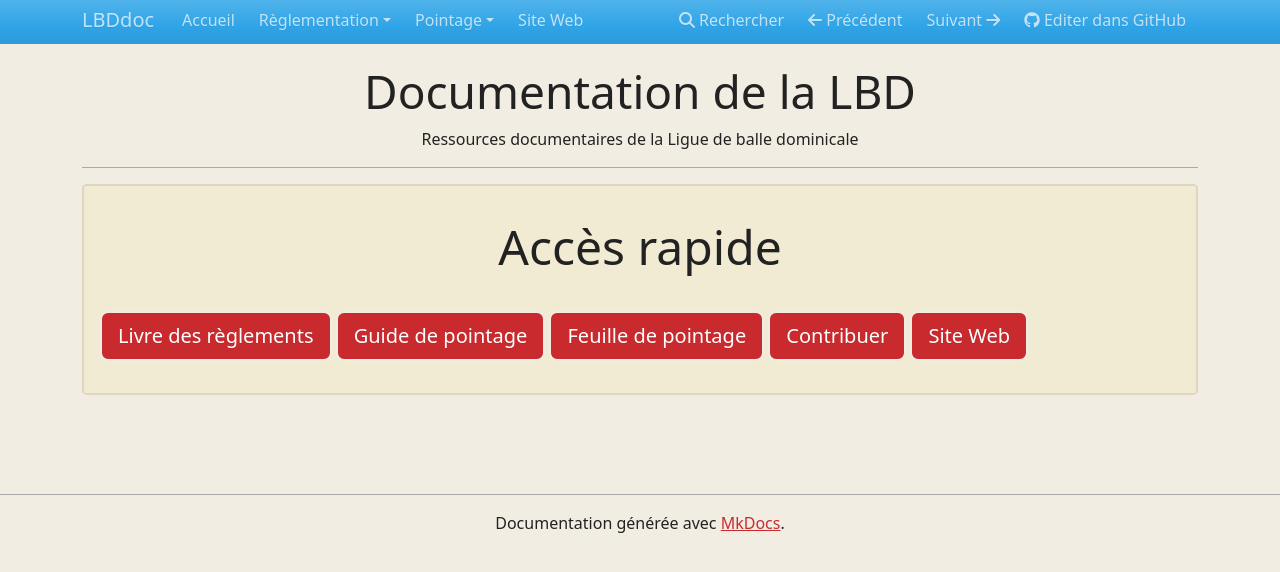
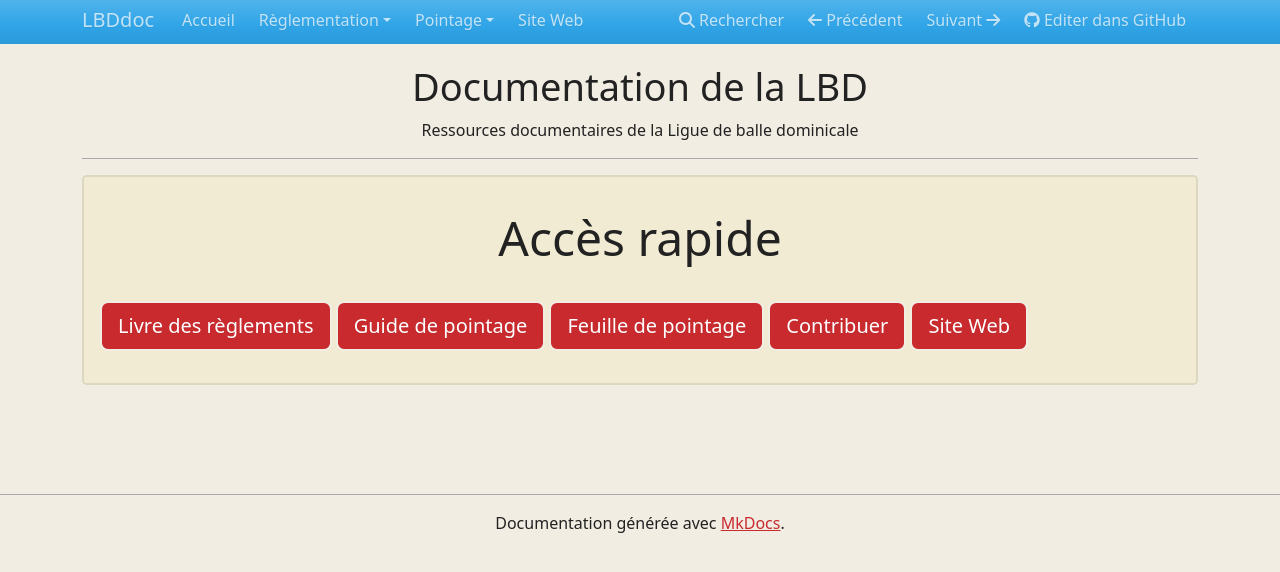
Before and after one commit to balledominicale/lbd-doc, an MkDocs documentation site: the page built from docs/index.md, in a window 1280 px wide. Shown: the top 572 px of the page. Built offline with MkDocs 1.6.1, drawn with Linux system fonts in a browser that asks for light colours; nearby versions of some CDN libraries.

Commit message:
H1 first-of-type plus petit pour affichage amélioré sur mobible

```diff
--- a/docs/css/mkdocs-lbd.css
+++ b/docs/css/mkdocs-lbd.css
@@ -97,7 +97,7 @@ h3 {
 
 div.col-md-9 h1:first-of-type {
   text-align: center;
-  font-size: 46px;
+  font-size: 38px;
 }
 div.col-md-9 h1:first-of-type .headerlink {
   display: none;
```
